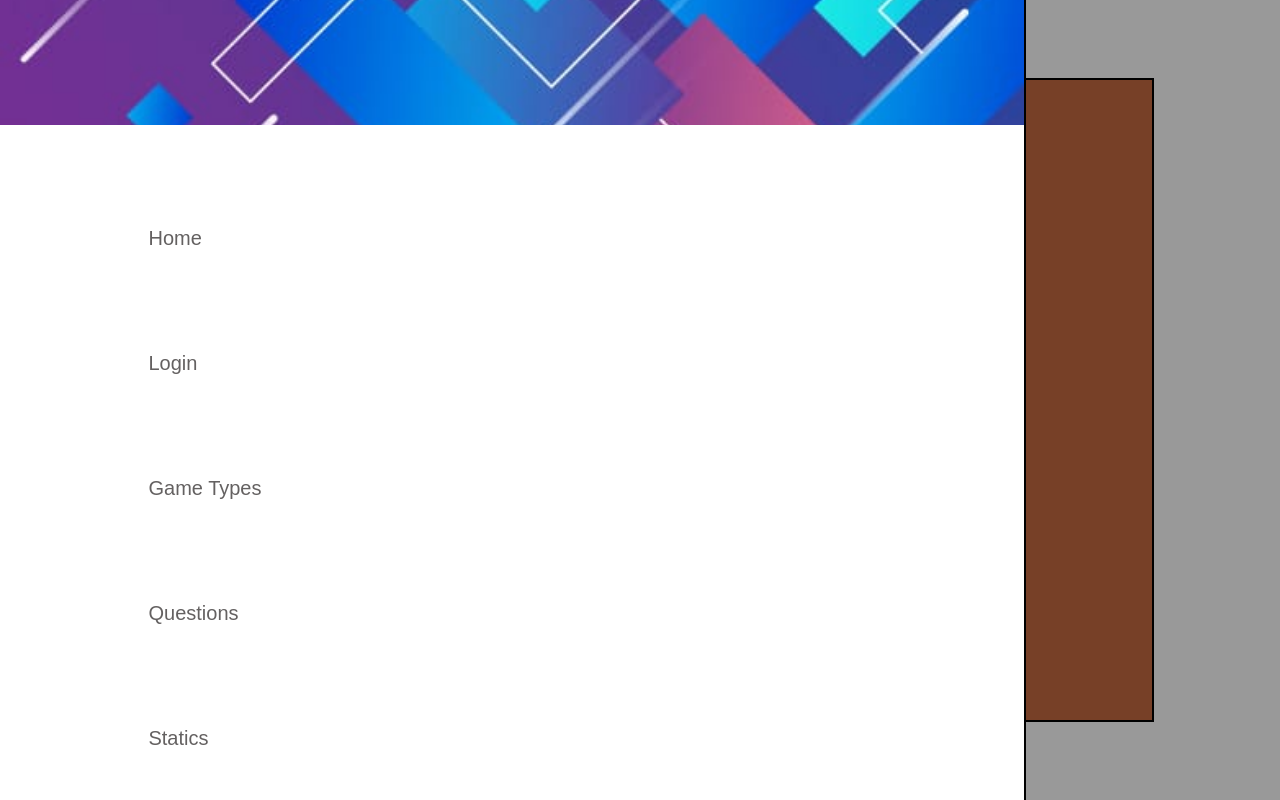
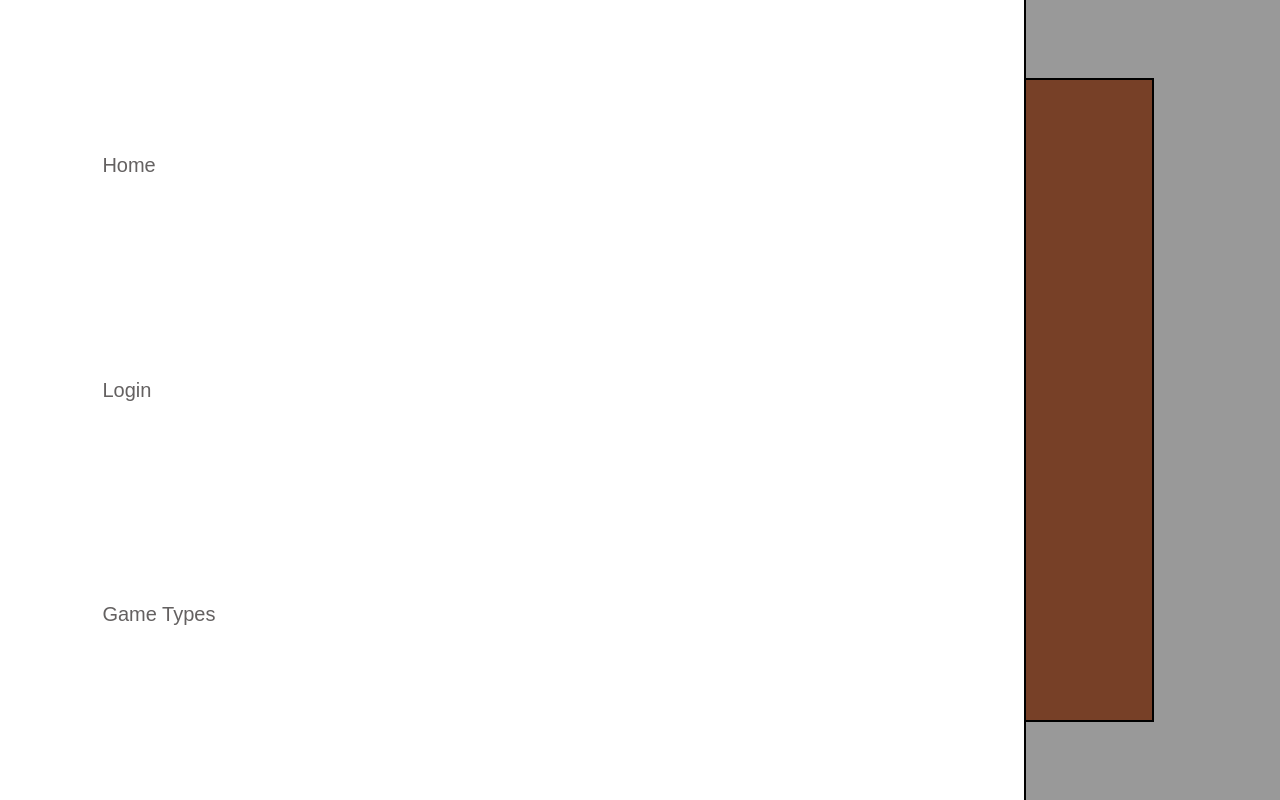
Before and after one commit to CarracedoGaston/Mcga-Front, a React (Create React App) app: page /home in a window 1280 px wide. Both pictures are taken after a click on the element 23 px from the left and 23 px from the top of the page. Built offline with nearby package versions, Linux system fonts and the light colour scheme.

Commit message:
menu with buttons

```diff
--- a/src/components/layouts/MainLayout/index.js
+++ b/src/components/layouts/MainLayout/index.js
@@ -32,11 +32,11 @@ class MainLayout extends Component {
         <div id="Menu">
         <div id="ImgTop"></div>
           <ul id="MenuContainer">
-            <li className="link"><Link to="/home" >Home</Link></li>
-            <li className="link"><Link to="/login">Login</Link></li>
-            <li className="link"><Link to="/gametypes">Game Types</Link></li>
-            <li className="link"><Link to="/questions">Questions</Link></li>
-            <li className="link"><Link to="/statics">Statics</Link></li>
+            <Link to="/home"><li className="link">Home</li></Link>
+            <Link to="/login"><li className="link">Login</li></Link>
+            <Link to="/gametypes"><li className="link">Game Types</li></Link>
+            <Link to="/questions"><li className="link">Questions</li></Link>
+            <Link to="/statics"><li className="link">Statics</li></Link>
           </ul>
         </div>
         <div id="MainContainer">
--- a/src/components/layouts/MainLayout/style.css
+++ b/src/components/layouts/MainLayout/style.css
@@ -9,6 +9,7 @@
 #MainLayout #MenuContainer a {
   text-decoration: none;
   color: rgb(100, 97, 97);
+  /* border-bottom: 1px solid black; Button Line */
 }
 
 #MainLayout #MenuContainer a:hover {
@@ -54,19 +55,19 @@
   display: flex;
   flex-direction: column;
   height: 100%;
-  width: 90%;
+  width: 100%;
   font-size: 125%;
   font-family: sans-serif;
   margin-top: 5%;
-  margin-left: 10%;
+  /* margin-left: 10%; */
 }
 
 .link {
   display: flex;
   align-items: center;
   height: 10%;
-  width: 90%;
-  margin: 5%;
+  width: 100%;
+  margin: 10%;
 }
 
 #ImgTop {
```
